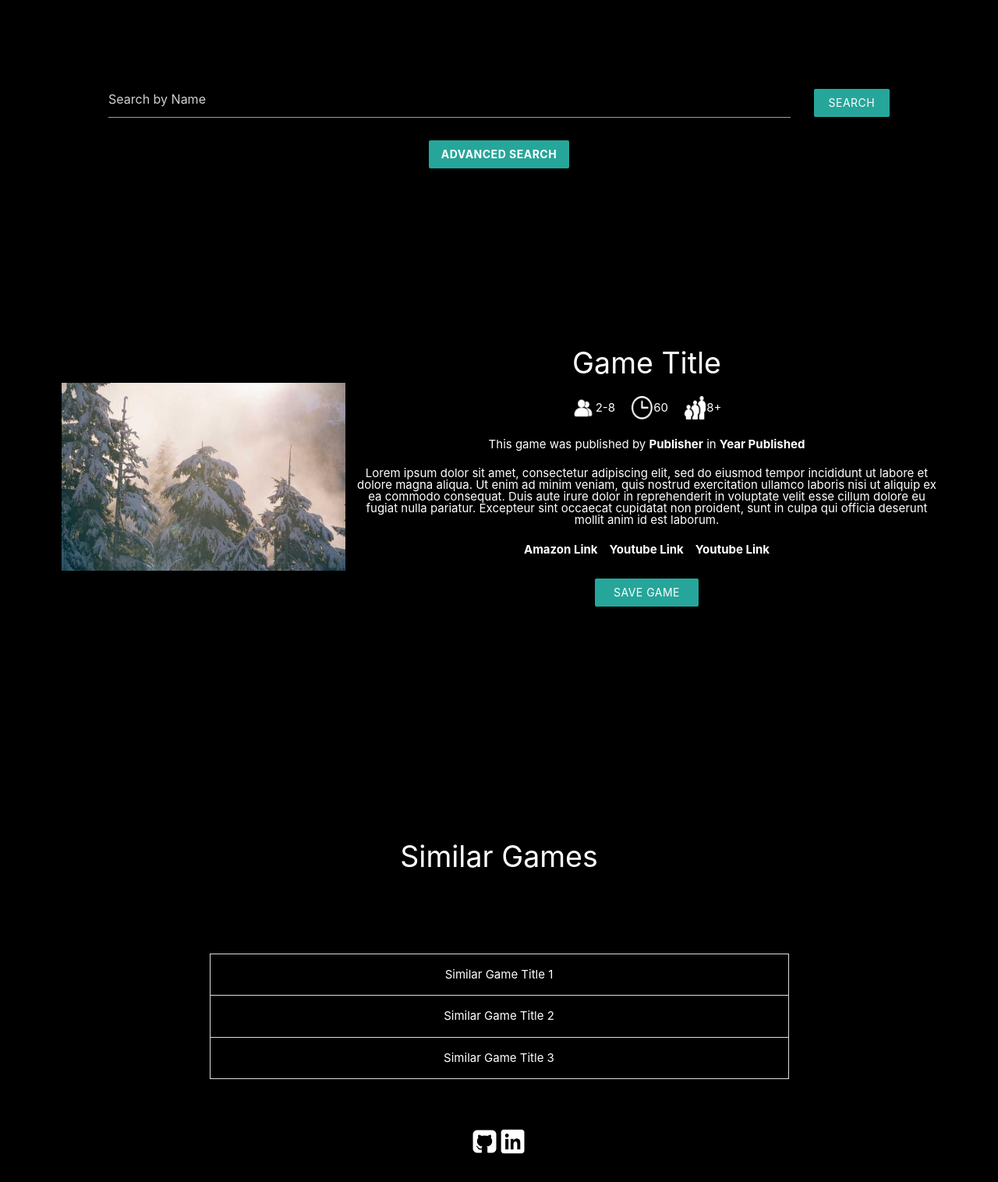
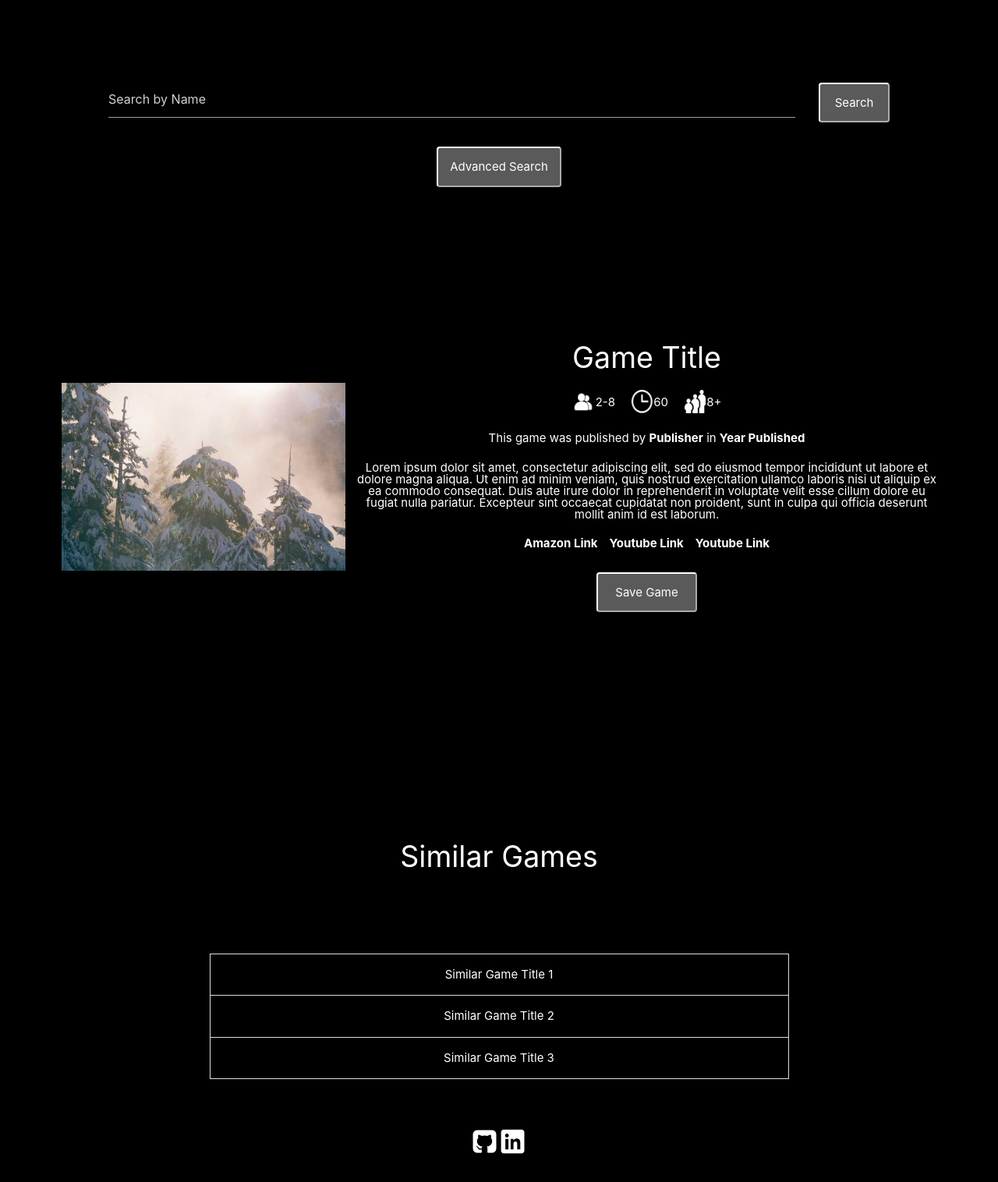
Before and after one commit to CaldwellDerek/bgp, a PHP site: page / in a window 1280 px wide. Shown: the part 101-1617 px from the top of the page at 78% size. Run offline with PHP 8.4, Linux system fonts and the light colour scheme.

Commit message:
custom button styling, color variables created

```diff
--- a/css/index.css
+++ b/css/index.css
@@ -1,15 +1,56 @@
+:root {
+    --bg-color: #000;
+    --header-color: #FFF;
+    --text-color: #FFF;
+    --button-bg-color: #5A5A5A;
+    --button-hover-color: red;
+    --button-border-color: #FFF;
+    --link-hover-color: #5A5A5A;
+    --footer-filter: invert(100%) sepia(100%) saturate(0%) hue-rotate(313deg) brightness(109%) contrast(101%);
+    --footer-filter-hover: invert(36%) sepia(0%) saturate(0%) hue-rotate(183deg) brightness(92%) contrast(85%);
+}
+
 body {
     display: grid;
     grid-template-rows: 6.75rem 100% 6.75rem;
     grid-template-columns: 5% 90% 5%;
-    background: black;
-    color: white;
+    background: var(--bg-color);
+    color: var(--text-color);
 }
 
 span,
 a {
     font-weight: bold;
 }
+
+h1,
+h2,
+h3,
+h4,
+h5,
+h6 {
+    color: var(--header-color);
+}
+
+button {
+    color: var(--text-color) !important;
+    background: var(--button-bg-color) !important;
+    border-color: var(--button-border-color) !important;
+    padding: 1rem 1rem;
+    border-radius: .25rem;
+    transition: background .5s;
+    cursor: pointer;
+}
+
+button:hover {
+    background: var(--button-hover-color) !important;
+}
+
+button:active {
+    background: var(--button-hover-color) !important;
+}
+
+
 
 /* header -------------------------------------------------------------------- */
 
@@ -65,12 +106,13 @@ header {
     grid-column-end: 5;
     display: flex;
     justify-content: center;
+    align-items: center;
 }
 
 /*  Modal -------------------------------------------------------------------- */
 
 .modal-content {
-    color: white !important;
+    color: var(--text-color) !important;
     display: grid;
     grid-template-columns: repeat(6, 1fr);
     grid-template-rows: repeat(6, 1fr);
@@ -109,11 +151,11 @@ header {
 }
 
 .modal-footer {
-    background: black !important;
+    background: var(--bg-color) !important;
 }
 
 #modal1 {
-    background: black;
+    background: var(--bg-color);
 }
 
 /* Game Image -------------------------------------------------------------------- */
@@ -189,12 +231,12 @@ header {
 }
 
 .game-info-links a {
-    color: white;
+    color: var(--text-color);
     transition: color 0.5s;
 }
 
 .game-info-links a:hover {
-    color: darkgray
+    color: var(--link-hover-color);
 
 }
 
@@ -222,7 +264,7 @@ header {
 }
 
 .collapsible-header {
-    background: black !important;
+    background: var(--bg-color) !important;
     justify-content: center !important;
 }
 
@@ -273,7 +315,7 @@ footer {
 
 .github-logo,
 .linkedin-logo {
-    filter: invert(100%) sepia(100%) saturate(0%) hue-rotate(313deg) brightness(109%) contrast(101%);
+    filter: var(--footer-filter);
 }
 
 @media screen and (min-width: 120.5rem) {
--- a/index.html
+++ b/index.html
@@ -20,13 +20,13 @@
         <div class="game-search">
           <div class="game-search-bar">
             <input placeholder="Search by Name" id="first_name" type="text" class="validate white-text">
-            <button class="btn waves-effect waves-light" type="button" name="action">Search
+            <button type="button">Search
               <i class="material-icons right"></i>
             </button>
           </div>
           <div class="game-search-options">
             <!-- Modal Trigger -->
-            <a class="waves-effect waves-light btn modal-trigger" href="#modal1">Advanced Search</a>
+            <button type="button" data-target="modal1" class="trigger-modal">Advanced Search</button>
             <!-- Modal -->
             <div id="modal1" class="modal modal-fixed-footer">
               <div class="modal-content">
@@ -53,8 +53,8 @@
 
               </div>
               <div class="modal-footer">
-                <button type="button" class="btn modal-close">Cancel</button>
-                <button type="button" class="btn modal-close">Search</button>
+                <button type="button" class="modal-close">Cancel</button>
+                <button type="button" class="modal-close">Search</button>
               </div>
             </div>
           </div>
@@ -76,7 +76,7 @@
             <li><a href="#" target="_blank">Youtube Link</a></li>
             <li><a href="#" target="_blank">Youtube Link</a></li>
           </ul>
-          <button class="btn waves-effect waves-light" type="button" name="action">
+          <button type="button">
             Save Game
             <i class="material-icons right"></i>
           </button>
@@ -95,7 +95,7 @@
                 <div class="similar-game-info">
                   <img src="./images/placeholder.jpg" alt="placeholder">
                   <p>Lorem ipsum dolor sit amet, consectetur adipiscing elit, sed do eiusmod tempor incididunt ut labore et dolore magna aliqua. Ut enim ad minim veniam, quis nostrud exercitation ullamco laboris nisi ut aliquip ex ea commodo consequat. Duis aute irure dolor in reprehenderit in voluptate velit esse cillum dolore eu fugiat nulla pariatur. Excepteur sint occaecat cupidatat non proident, sunt in culpa qui officia deserunt mollit anim id est laborum.</p>
-                  <button class="btn waves-effect waves-light" type="button" name="action">
+                  <button type="button">
                     Save Game
                     <i class="material-icons right"></i>
                   </button>
@@ -112,7 +112,7 @@
                 <div class="similar-game-info">
                   <img src="./images/placeholder.jpg" alt="placeholder">
                   <p>Lorem ipsum dolor sit amet, consectetur adipiscing elit, sed do eiusmod tempor incididunt ut labore et dolore magna aliqua. Ut enim ad minim veniam, quis nostrud exercitation ullamco laboris nisi ut aliquip ex ea commodo consequat. Duis aute irure dolor in reprehenderit in voluptate velit esse cillum dolore eu fugiat nulla pariatur. Excepteur sint occaecat cupidatat non proident, sunt in culpa qui officia deserunt mollit anim id est laborum.</p>
-                  <button class="btn waves-effect waves-light" type="button" name="action">
+                  <button type="button">
                     Save Game
                     <i class="material-icons right"></i>
                   </button>
@@ -127,7 +127,7 @@
                 <div class="similar-game-info">
                   <img src="./images/placeholder.jpg" alt="placeholder">
                   <p>Lorem ipsum dolor sit amet, consectetur adipiscing elit, sed do eiusmod tempor incididunt ut labore et dolore magna aliqua. Ut enim ad minim veniam, quis nostrud exercitation ullamco laboris nisi ut aliquip ex ea commodo consequat. Duis aute irure dolor in reprehenderit in voluptate velit esse cillum dolore eu fugiat nulla pariatur. Excepteur sint occaecat cupidatat non proident, sunt in culpa qui officia deserunt mollit anim id est laborum.</p>
-                  <button class="btn waves-effect waves-light" type="button" name="action">
+                  <button type="button">
                     Save Game
                     <i class="material-icons right"></i>
                   </button>
```
Also changed, not shown: js/materialize.js.
